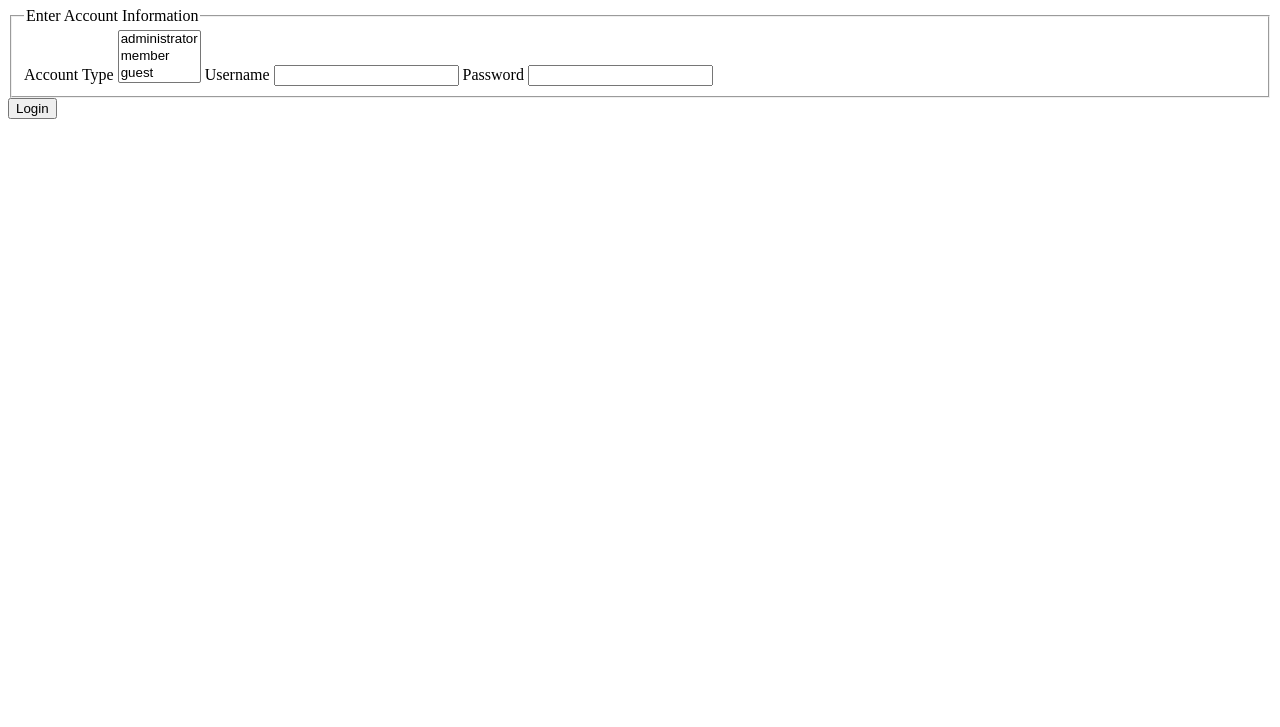
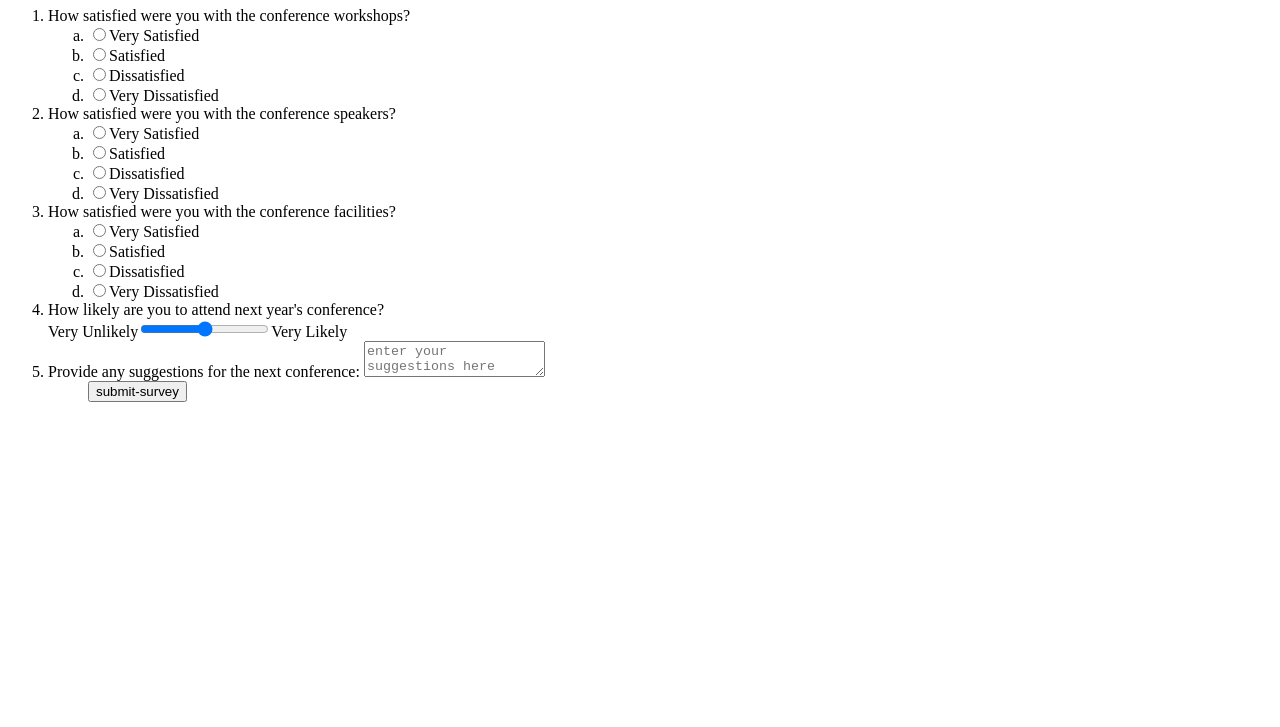
Before and after one commit to awaddell-dev/Feedback_Form, a plain HTML site: page index.html in a window 1280 px wide. Shown: the part 73-800 px from the top of the page. Drawn offline with Linux system fonts and the light colour scheme.

Commit message:
Updated index.html with correct code

```diff
--- a/index.html
+++ b/index.html
@@ -2,28 +2,80 @@
 <html lang="en">
 <head>
    <meta charset="utf-8">
-   <title>Coding Challenge 7-1</title>
-   <link href="code7-1_forms.css" rel="stylesheet"/>
+   <title>Coding Challenge 7-2</title>
+   <link href="code7-2_forms.css" rel="stylesheet"/>
    <script src="formsubmit.js"></script>
 </head>
 <body>
-   <h1>Enter User Account</h1>
+   <h1>Survey Questions</h1>
+      <form action="submit-survey.php" method="post">
+      <ol type="1">
+         <li>
+            How satisfied were you with the conference workshops?
+            <ol type="a">
+               <li>
+                  <input type="radio" name="q1" value="a" id="q1a"/><label for="q1a">Very Satisfied</label>
+               </li>
+               <li>
+                  <input type="radio" name="q1" value="b" id="q1b"/><label for="q1b">Satisfied</label>
+               </li>
+               <li>
+                  <input type="radio" name="q1" value="c" id="q1c"/><label for="q1c">Dissatisfied</label>
+               </li>
+               <li>
+                  <input type="radio" name="q1" value="d" id="q1d"/><label for="q1d">Very Dissatisfied</label>
+               </li>
+            </ol>
+         </li>
+         <li>
+            How satisfied were you with the conference speakers?
+            <ol type="a">
+               <li>
+                  <input type="radio" name="q2" value="a" id="q2a"/><label for="q2a">Very Satisfied</label>
+               </li>
+               <li>
+                  <input type="radio" name="q2" value="b" id="q2b"/><label for="q2b">Satisfied</label>
+               </li>
+               <li>
+                  <input type="radio" name="q2" value="c" id="q2c"/><label for="q2c">Dissatisfied</label>
+               </li>
+               <li>
+                  <input type="radio" name="q2" value="d" id="q2d"/><label for="q2d">Very Dissatisfied</label>
+               </li>
+            </ol>
+         </li>
+         <li>
+            How satisfied were you with the conference facilities?
+            <ol type="a">
+               <li>
+                  <input type="radio" name="q3" value="a" id="q3a"/><label for="q3a">Very Satisfied</label>
+               </li>
+               <li>
+                  <input type="radio" name="q3" value="b" id="q3b"/><label for="q3b">Satisfied</label>
+               </li>
+               <li>
+                  <input type="radio" name="q3" value="c" id="q3c"/><label for="q3c">Dissatisfied</label>
+               </li>
+               <li>
+                  <input type="radio" name="q3" value="d" id="q3d"/><label for="q3d">Very Dissatisfied</label>
+               </li>
+            </ol>
+         </li>
+         <li>
+            How likely are you to attend next year's conference?
+            <div id="newRow">
+               Very Unlikely<input type="range" min="0" max="10" value="5" step="1" name="q4"/>Very Likely
+            </div>
+         </li>
+         <li>
+           <label for="q5text">Provide any suggestions for the next conference:</label>
+           <textarea id="q5text" name="q5" placeholder="enter your suggestions here"></textarea>
+         </li>
+         <ul>
+            <input type="submit" value="submit-survey">
+         </ul>
+      </ol>
+      </form>
 
-   <form action="login-script.php" method="post">
-      <fieldset id="login">
-         <legend>Enter Account Information</legend>
-         <label for="">Account Type</label>
-         <select id="acctype" name="accounttype" size="3">
-            <option value="type1">administrator</option>
-            <option value="type2">member</option>
-            <option value="type3">guest</option>
-         </select>
-         <label for="username">Username</label>
-         <input type="text" id="username" name="user"/>
-         <label for="password">Password</label>
-         <input type="password" id="password" name="pwd"/>
-      </fieldset>
-      <input type="submit" value="Login" />
-   </form>
 </body>
 </html>
```
